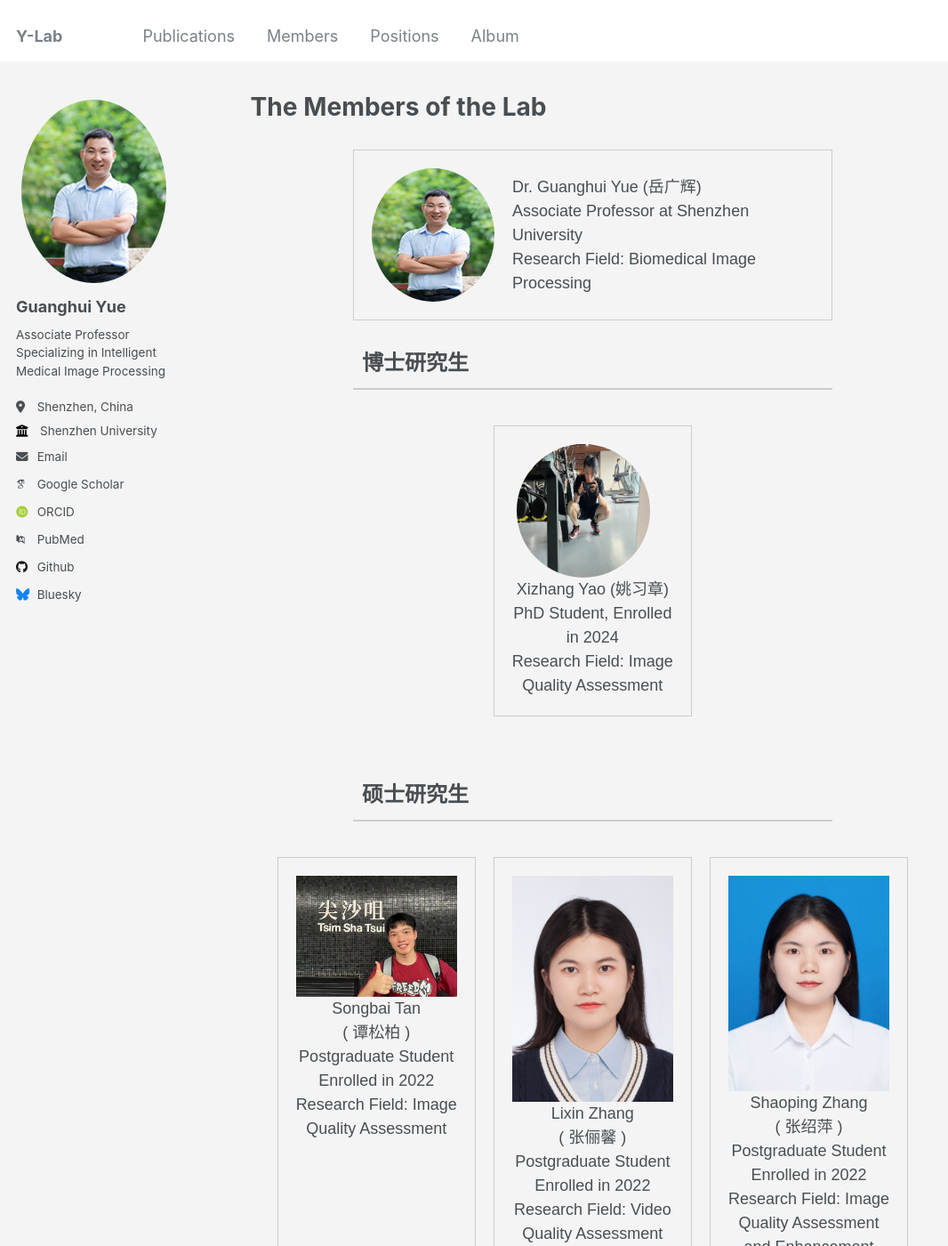
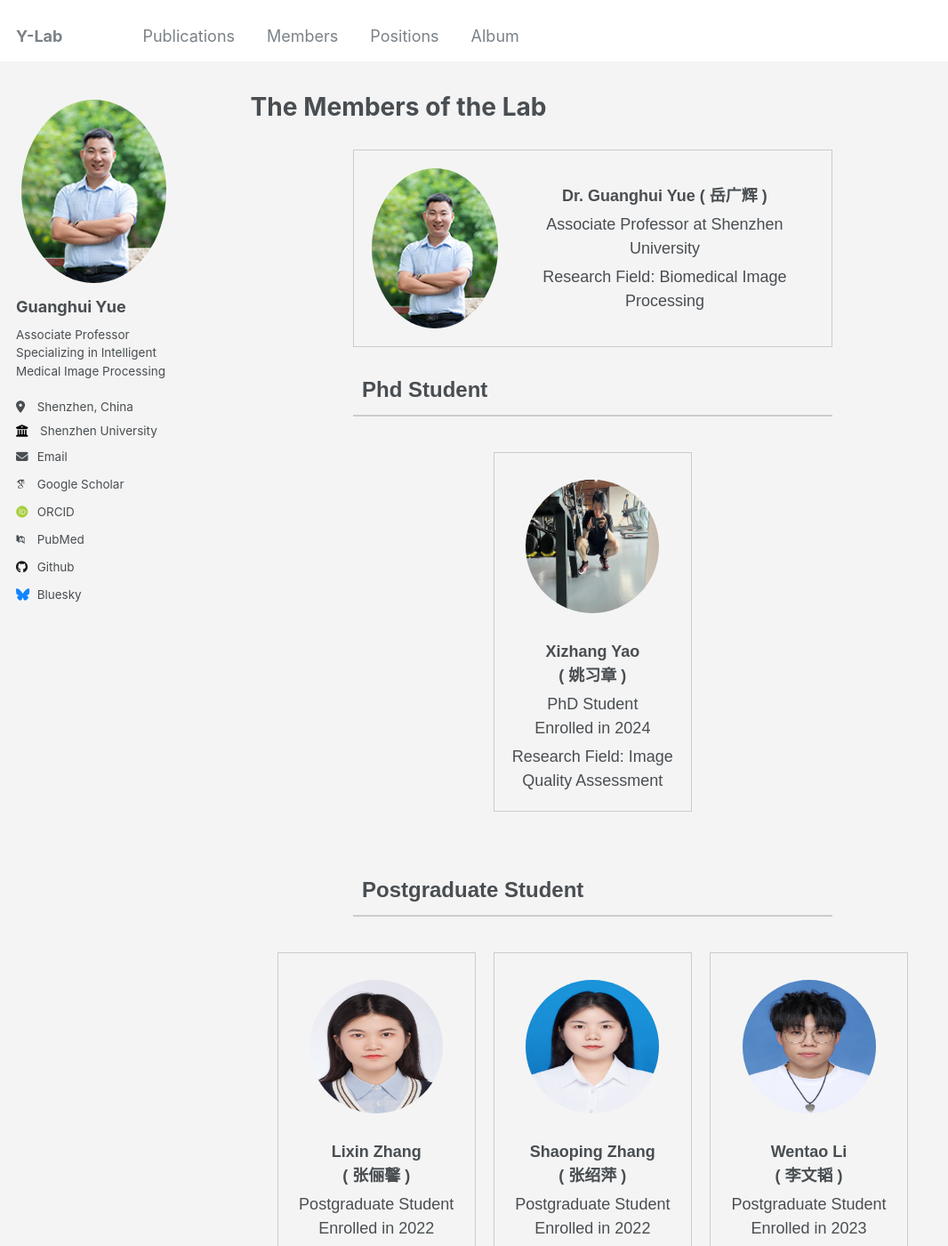
Before and after one commit to Guanghui-Yue/Guanghui-Yue.github.io, a Jekyll site: the page built from _pages/member.md, in a window 1280 px wide and 1400 px high. Shown: the whole window at 89% size, without its empty margins (0-1066 px from the left). Built offline with Jekyll 4.4.1, drawn with Linux system fonts in a browser that asks for light colours; some web fonts are replaced; some of the changed text lies outside the part shown.

Commit message:
Update member.md

```diff
--- a/_pages/member.md
+++ b/_pages/member.md
@@ -16,42 +16,57 @@ redirect_from:
     font-family: Arial, sans-serif;
     background-color: #f4f4f4;
   }
-  .container {
-    width: 100%;
-    text-align: center;
-  }
-  .box {
-    width: 70%;
-    border: 1px solid #ccc;
-    padding: 20px;
-    margin: 20px auto;
-    display: flex;
-    align-items: center;
-  }
-  .photo {
-    width: 150px;
-    height: 150px;
-    border-radius: 50%;
-    margin-right: 20px;
-  }
-  .info {
-    flex-grow: 1;
-  }
-  .member-box {
-    width: calc(33.33% - 20px);
-    border: 1px solid #ccc;
-    padding: 20px;
-    margin-bottom: 20px;
-    box-sizing: border-box;
-    text-align: center;
-  }
-  .title {
+   .title {
     font-size: 24px;
     font-weight: bold;
     margin: 20px auto;
     width: 70%;
     padding: 10px;
     border-bottom: 2px solid #ccc;
+  }
+  .advisor-container {
+    width: 100%;
+    text-align: center;
+  }
+  .advisor-box {
+    width: 70%; /* 70% width for the advisor */
+    border: 1px solid #ccc;
+    padding: 20px;
+    margin: 20px auto; /* Center the advisor box */
+    display: flex;
+    align-items: center;
+  }
+  .advisor-photo {
+    width: 150px; /* Fixed size for advisor photo */
+    height: 180px;
+    border-radius: 50%; /* Circular image */
+    margin-right: 20px;
+  }
+  .advisor-info {
+    flex-grow: 1;
+  }
+  .member-box {
+    width: calc(33.33% - 20px); /* Adjust the width for 3 columns */
+    border: 1px solid #ccc;
+    padding: 20px;
+    margin-bottom: 20px; /* Space below each member box */
+    box-sizing: border-box;
+    text-align: center;
+  }
+  .member-photo {
+    width: 150px; /* Fixed size for member photo */
+    height: 150px;
+    border-radius: 50%; /* Circular image */
+    margin: 10px auto 20px; /* Center the photo and add space below */
+  }
+  .member-info {
+    margin-top: 10px;
+  }
+  .member-name {
+    font-weight: bold;
+  }
+  .member-position, .member-interests {
+    margin-top: 5px;
   }
   .team-container {
     display: flex;
@@ -66,41 +81,32 @@ redirect_from:
 
 <div class="advisor-container">
   <!-- Principle Investigator -->
-  <div class="box">
-    <img src="/images/xiaoyue.png" alt="Dr. Guanghui Yue" class="photo">
-    <div class="info">
-      <div class="member-name">Dr. Guanghui Yue (岳广辉)</div>
+  <div class="advisor-box">
+    <img src="/images/xiaoyue.png" alt="Dr. Guanghui Yue" class="advisor-photo">
+    <div class="advisor-info">
+      <div class="member-name">Dr. Guanghui Yue ( 岳广辉 )</div>
       <div class="member-position">Associate Professor at Shenzhen University</div>
       <div class="member-interests">Research Field: Biomedical Image Processing</div>
     </div>
   </div>
 </div>
-
-<div class="title">博士研究生</div>
+<div class="title">Phd Student</div>
 <div class="team-container">
-  <!-- PhD Students -->
+  <!-- PhD Student -->
   <div class="member-box">
-    <img src="/images/yaoxizhang_jianshen.png" alt="Xizhang Yao" class="photo">
-    <div class="info">
-      <div class="member-name">Xizhang Yao (姚习章)</div>
-      <div class="member-position">PhD Student, Enrolled in 2024</div>
+    <img src="/images/yaoxizhang_jianshen.png" alt="Xizhang Yao" class="member-photo">
+    <div class="member-info">
+      <div class="member-name">Xizhang Yao <br>( 姚习章 )</div>
+      <div class="member-position">PhD Student<br>Enrolled in 2024</div>
       <div class="member-interests">Research Field: Image Quality Assessment</div>
     </div>
   </div>
-  <!-- Add more PhD students here -->
 </div>
 
-<div class="title">硕士研究生</div>
+<div class="title">Postgraduate Student</div>
 <div class="team-container">
-  <!-- Master Students -->
-    <div class="member-box">
-    <img src="/images/tansongbai.png" alt="Songbai Tan" class="member-photo">
-    <div class="member-info">
-      <div class="member-name">Songbai Tan<br>( 谭松柏 )</div>
-      <div class="member-position">Postgraduate Student<br>Enrolled in 2022</div>
-      <div class="member-interests">Research Field: Image Quality Assessment</div>
-    </div>
-  </div>
+  <!-- Postgraduate Students -->
+
   <div class="member-box">
     <img src="/images/zhanglixin.png" alt="Lixin Zhang" class="member-photo">
     <div class="member-info">
@@ -117,14 +123,7 @@ redirect_from:
       <div class="member-interests">Research Field: Image Quality Assessment and Enhancement</div>
     </div>
   </div>
-  <div class="member-box">
-    <img src="/images/songlongqi.png" alt="Longqi Song" class="member-photo">
-    <div class="member-info">
-      <div class="member-name">Longqi Song<br>( 宋龙琦 )</div>
-      <div class="member-position">Postgraduate Student<br>Enrolled in 2023</div>
-      <div class="member-interests">Research Field: Image Quality Assessment</div>
-    </div>
-  </div>
+
   <!-- New Postgraduate Students -->
   <div class="member-box">
     <img src="/images/liwentao.png" alt="Wentao Li" class="member-photo">
@@ -183,13 +182,11 @@ redirect_from:
       <div class="member-interests">Research Field: Image Quality Assessment</div>
     </div>
   </div>
-  <!-- Add more Master students here -->
-</div>
+  </div>
 
-<div class="title">本科生</div>
+<div class="title">Undergraduate Student</div>
 <div class="team-container">
-  <!-- Undergraduate Students -->
-   <div class="member-box">
+  <div class="member-box">
     <img src="/images/liyuanyan_1.png" alt="Yuanyan Li" class="member-photo">
     <div class="member-info">
       <div class="member-name">Yuanyan Li<br>( 李苑妍 )</div>
@@ -197,16 +194,30 @@ redirect_from:
       <div class="member-interests">Research Field: Medical Image Segmentation</div>
     </div>
   </div>
-  <!-- Add more Undergraduate students here -->
+  </div>
+  <!-- Add more members as needed -->
 </div>
 
-<div class="title">访问学生</div>
+
+<div class="title">Visiting Student</div>
 <div class="team-container">
-  <!-- Visiting Students -->
+ <div class="member-box">
+    <img src="/images/tansongbai.png" alt="Songbai Tan" class="member-photo">
+    <div class="member-info">
+      <div class="member-name">Songbai Tan<br>( 谭松柏 )</div>
+      <div class="member-position">Postgraduate Student<br>Enrolled in 2022</div>
+      <div class="member-interests">Research Field: Image Quality Assessment</div>
+    </div>
+  </div>
   <div class="member-box">
-    <!-- Add Visiting students here -->
+    <img src="/images/songlongqi.png" alt="Longqi Song" class="member-photo">
+    <div class="member-info">
+      <div class="member-name">Longqi Song<br>( 宋龙琦 )</div>
+      <div class="member-position">Postgraduate Student<br>Enrolled in 2023</div>
+      <div class="member-interests">Research Field: Image Quality Assessment</div>
+    </div>
   </div>
-  <!-- Add more Visiting students here -->
+  <!-- Add more members as needed -->
 </div>
 
 </body>
```
